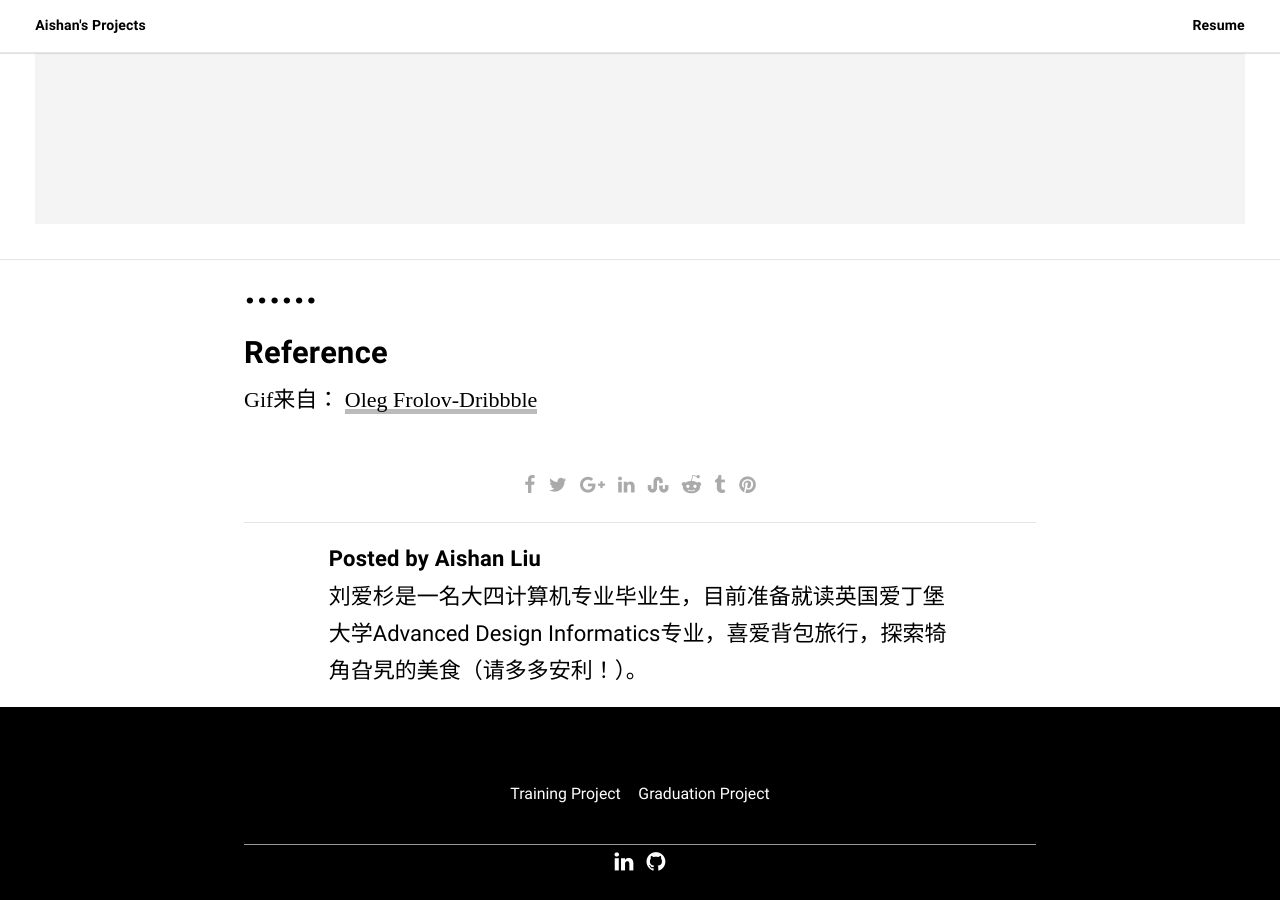
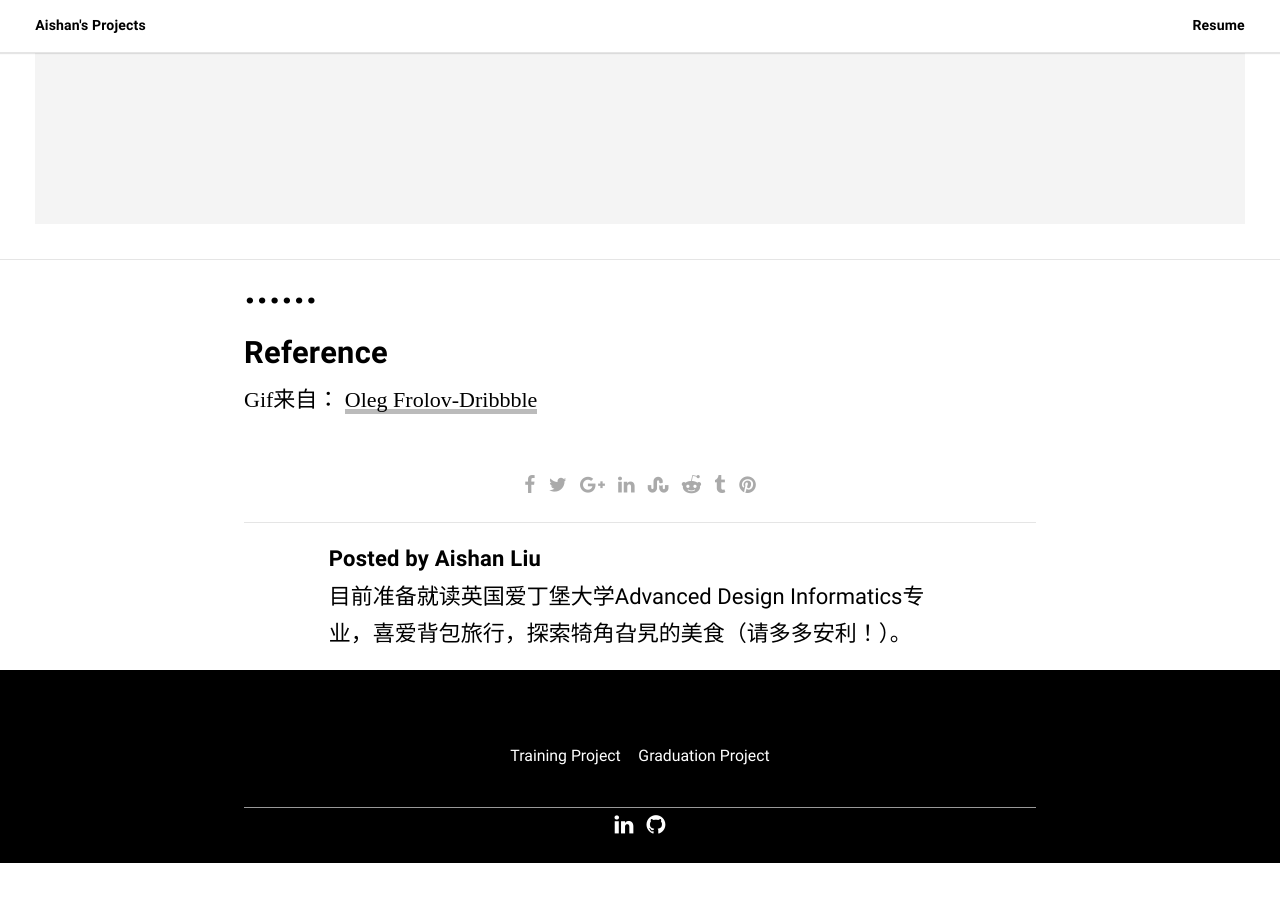
Before and after one commit to SidAishan/SidAishan.github.io, a Jekyll site: the page built from _posts/1998-07-13-continue-to-update.markdown, in a window 1280 px wide and 900 px high, scrolled down 930 px. Built offline with Jekyll 4.4.1, drawn with Linux system fonts in a browser that asks for light colours; some web fonts are replaced; after the commit the page ends 1793 px from its top, so only the background shows below that.

Commit message:
Tiny modifications

```diff
--- a/_config.yml
+++ b/_config.yml
@@ -38,7 +38,7 @@ mailchimp_input: b_66ddf555dab480e6a8606430b_89b3ee034f
 # Author settings
 author:
   - name: Aishan Liu
-    bio: 刘爱杉是一名大四计算机专业毕业生，目前准备就读英国爱丁堡大学Advanced Design Informatics专业，喜爱背包旅行，探索犄角旮旯的美食（请多多安利！）。
+    bio: 目前准备就读英国爱丁堡大学Advanced Design Informatics专业，喜爱背包旅行，探索犄角旮旯的美食（请多多安利！）。
     # url: http://thomasvaeth.com
 
 # Pagination settings
```
Also changed, not shown: 2 other files.
